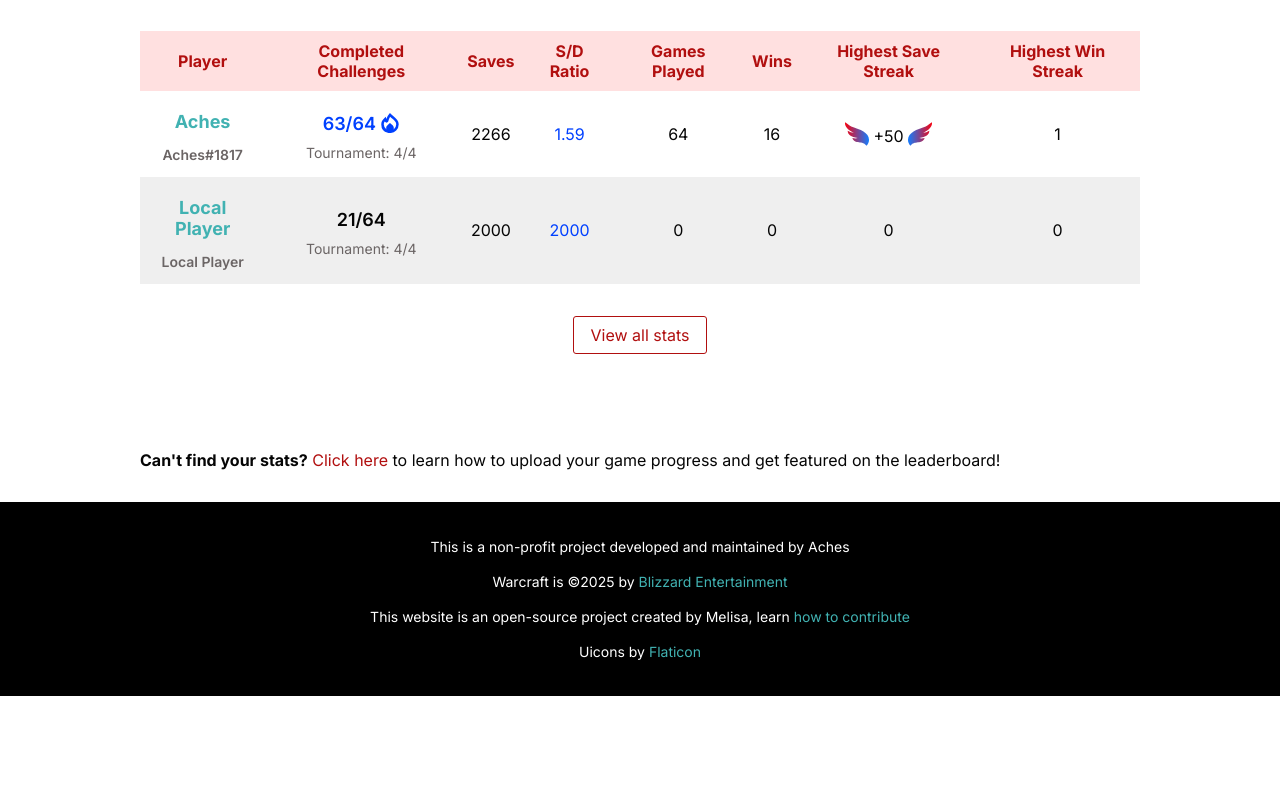
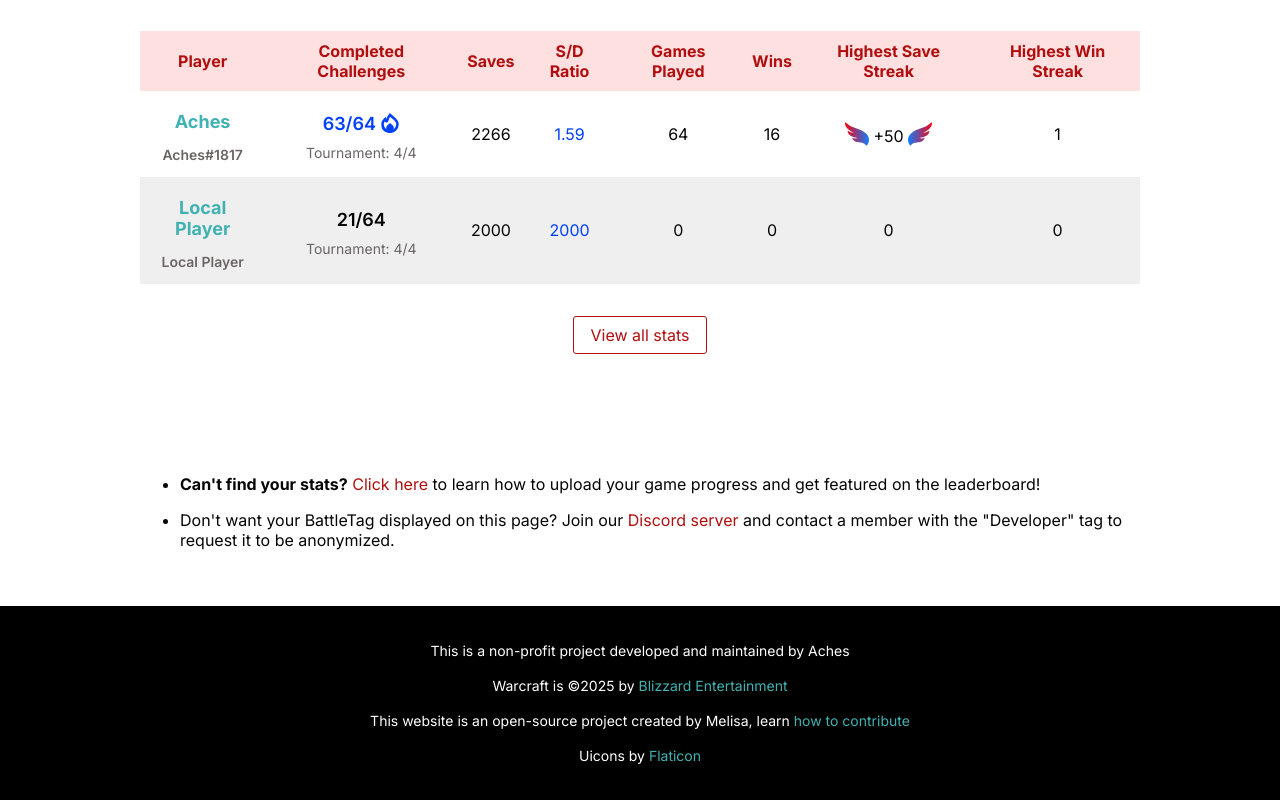
Before and after one commit to melisa-abuin/rkr-w3, a Next.js app: page /leaderboard in a window 1280 px wide. Shown: the part 1363-2163 px from the top of the page. Before the commit the page ends 2059 px from the top, so only its background shows below. Built offline with nearby package versions, Linux system fonts and the light colour scheme; no server answers.

Commit message:
feature #154: add label for player name removal

```diff
--- a/app/leaderboard/page.tsx
+++ b/app/leaderboard/page.tsx
@@ -96,12 +96,30 @@ export default async function Leaderboard() {
               </Link>
             </PageContainer>
             <Info>
-              <strong>Can&apos;t find your stats?</strong>{' '}
-              <Link href="/guide" aria-label="View all stats for all players">
-                Click here
-              </Link>{' '}
-              to learn how to upload your game progress and get featured on the
-              leaderboard!
+              <ul>
+                <li>
+                  <strong>Can&apos;t find your stats?</strong>{' '}
+                  <Link href="/guide" aria-label="Go to guide">
+                    Click here
+                  </Link>{' '}
+                  to learn how to upload your game progress and get featured on
+                  the leaderboard!
+                </li>
+                <li>
+                  Don&apos;t want your BattleTag displayed on this page? Join
+                  our{' '}
+                  <Link
+                    href="https://discord.com/channels/873715731873804298/1344673409468207186"
+                    aria-label="Discord server"
+                    target="_blank"
+                    rel="noopener noreferrer"
+                  >
+                    Discord server
+                  </Link>{' '}
+                  and contact a member with the &quot;Developer&quot; tag to
+                  request it to be anonymized.
+                </li>
+              </ul>
             </Info>
           </>
         )}
--- a/components/info/styled.ts
+++ b/components/info/styled.ts
@@ -7,6 +7,10 @@ export const Container = styled.div`
   justify-content: center;
   padding: 1rem;
   padding-top: 2rem;
+
+  & li {
+    padding: 8px 0;
+  }
 `
 
 export const Text = styled.p`
--- a/components/link/index.tsx
+++ b/components/link/index.tsx
@@ -7,15 +7,24 @@ interface Props {
   withButtonStyle?: boolean
   href: string
   children: ReactNode
+  target?: '_self' | '_blank'
+  rel?: string
 }
 
 export default function Link({
   withButtonStyle = false,
   children,
   href,
+  target = '_self',
+  rel,
 }: Props) {
   return (
-    <StyledLink withButtonStyle={withButtonStyle} href={href}>
+    <StyledLink
+      withButtonStyle={withButtonStyle}
+      href={href}
+      target={target}
+      rel={rel}
+    >
       {children}
     </StyledLink>
   )
```
Also changed, not shown: app/stats/[slug]/page.tsx (+24 -6 lines).
